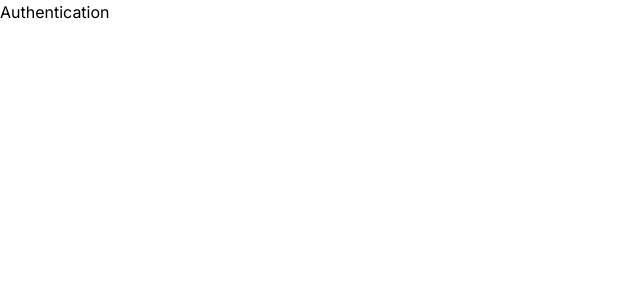
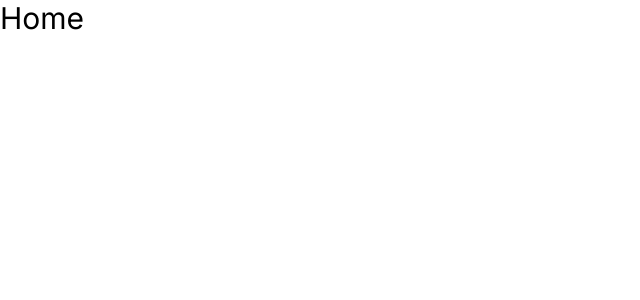
Before and after one commit to TashafMahmood/nextjs14, a Next.js app in the folder my-app/: page / in a window 1280 px wide. Shown: the top 300 px of the page, without its empty margins (0-640 px from the left). Built offline with nearby package versions, Linux system fonts and the light colour scheme.

Commit message:
created dynamic route

```diff
--- a/my-app/app/(auth)/page.js
+++ /dev/null
@@ -1,11 +0,0 @@
-import React from 'react'
-
-const Auth = () => {
-  return (
-    <div>
-      Authentication
-    </div>
-  )
-}
-
-export default Auth
--- a/my-app/app/(auth)/register/page.js
+++ /dev/null
@@ -1,7 +0,0 @@
-import React from "react";
-
-const Register = () => {
-  return <div>Register</div>;
-};
-
-export default Register;
--- /dev/null
+++ b/my-app/app/userlist/[user]/page.js
@@ -0,0 +1,7 @@
+import React from "react";
+
+const User = ({ params }) => {
+  return <div>Info About {params.user}</div>;
+};
+
+export default User;
--- a/my-app/app/(auth)/login/page.js
+++ b/my-app/app/userlist/page.js
@@ -1,11 +1,11 @@
 import React from 'react'
 
-const Login = () => {
+const UserList = () => {
   return (
     <div>
-      Login
+      UserList
     </div>
   )
 }
 
-export default Login
+export default UserList
```
